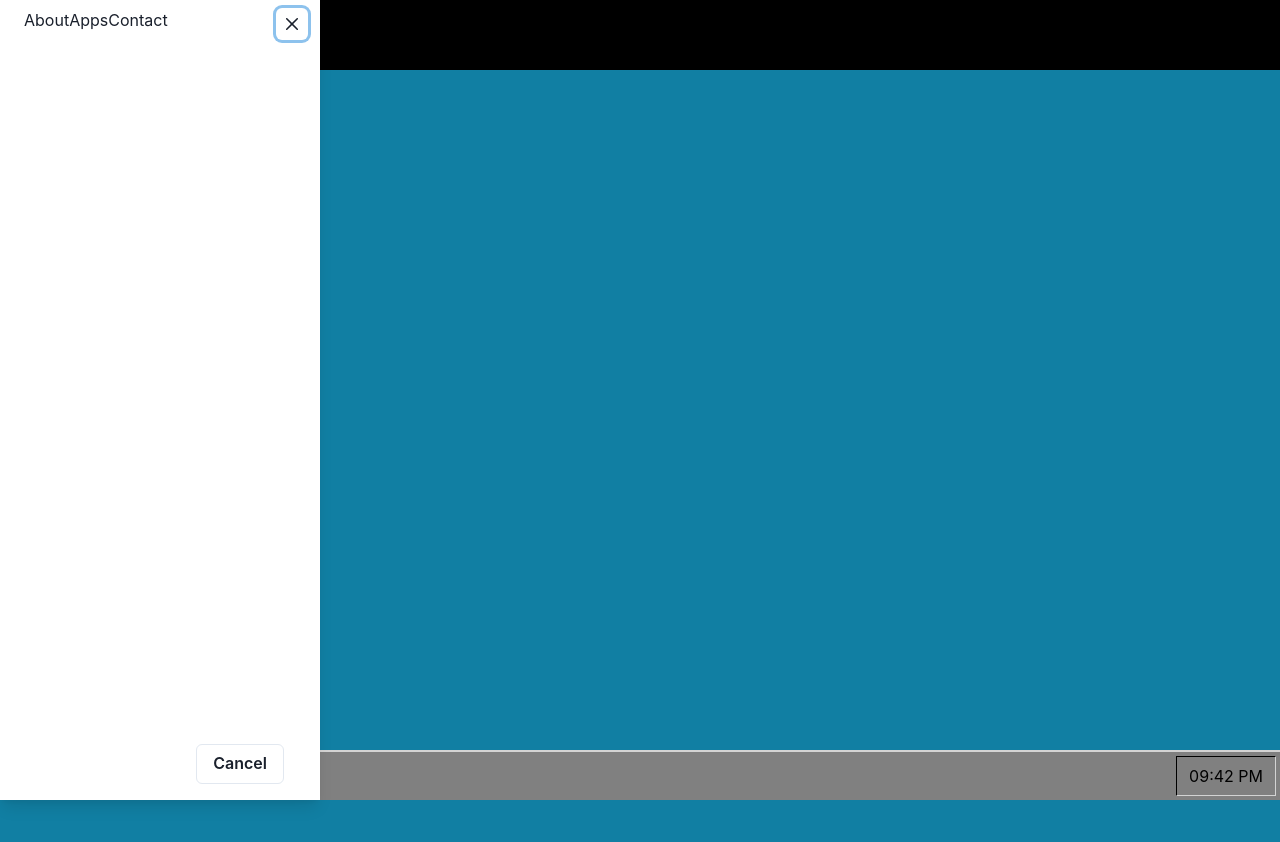
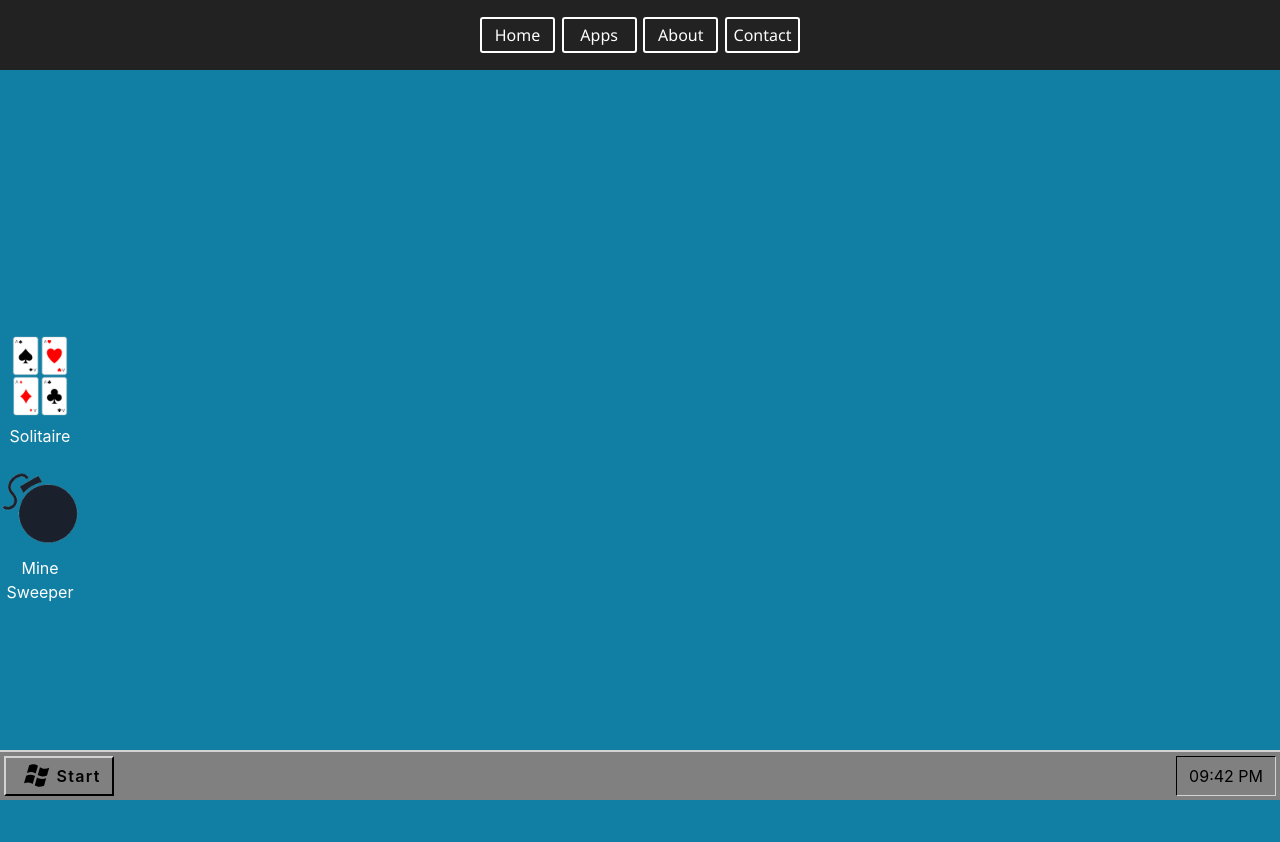
Before and after one commit to oldben87/windows-games, a React (Create React App) app: page / in a window 1280 px wide. Shown: the top 842 px of the page. Built offline with nearby package versions, Linux system fonts and the light colour scheme.

Commit message:
Add navbar to website

```diff
--- /dev/null
+++ b/src/components/NavBar.css
@@ -0,0 +1,5 @@
+.NavBarLink:hover {
+  background-color: white;
+  color: #222222;
+  font-weight: bold;
+}
--- a/src/components/NavBar.tsx
+++ b/src/components/NavBar.tsx
@@ -1,58 +1,44 @@
-import {useState} from "react"
-import {
-  Flex,
-  Image,
-  Drawer,
-  DrawerContent,
-  DrawerCloseButton,
-  DrawerBody,
-  DrawerFooter,
-  Button,
-} from "@chakra-ui/react"
-import {GiHamburgerMenu} from "react-icons/gi"
+import {Flex} from "@chakra-ui/react"
 import {Link} from "react-router-dom"
 
+import "./NavBar.css"
+
+const NavLink = ({title, link}: {title: string; link: string}) => (
+  <Link to={link}>
+    <Flex
+      className={"NavBarLink"}
+      border="solid 2px white"
+      borderRadius={3}
+      w={75}
+      py={1}
+      justify="center"
+    >
+      {title}
+    </Flex>
+  </Link>
+)
+
 export const NavBar = () => {
-  const [isOpen, setIsOpen] = useState(true)
-
-  const handleClose = () => {
-    setIsOpen(false)
-  }
   return (
     <>
       <Flex
         w="100%"
-        h="70px"
-        bg="black"
+        bg="#222222"
+        h={70}
         dir="row"
         p="4px"
         color="white"
         fontFamily="Noto Sans"
+        justify="center"
+        alignItems="center"
       >
-        <Link to={"/"}>
-          <Image src="./Logo.png" height="100%" />
-        </Link>
-        <Button>
-          <GiHamburgerMenu />
-        </Button>
+        <Flex width={[320]} justify="space-between">
+          <NavLink link="/" title="Home" />
+          <NavLink link="/apps" title="Apps" />
+          <NavLink link="/about" title="About" />
+          <NavLink link="/contact" title="Contact" />
+        </Flex>
       </Flex>
-      <Drawer isOpen={isOpen} placement="left" onClose={handleClose}>
-        <DrawerContent>
-          <DrawerCloseButton />
-
-          <DrawerBody>
-            <Link to={"/about"}>About</Link>
-            <Link to={"/apps"}>Apps</Link>
-            <Link to={"/contact"}>Contact</Link>{" "}
-          </DrawerBody>
-
-          <DrawerFooter>
-            <Button variant="outline" mr={3} onClick={() => {}}>
-              Cancel
-            </Button>
-          </DrawerFooter>
-        </DrawerContent>
-      </Drawer>
     </>
   )
 }
```
Also changed, not shown: src/components/Solitaire/cardPiles/CardOrCardTop.tsx (+5 -5 lines).
